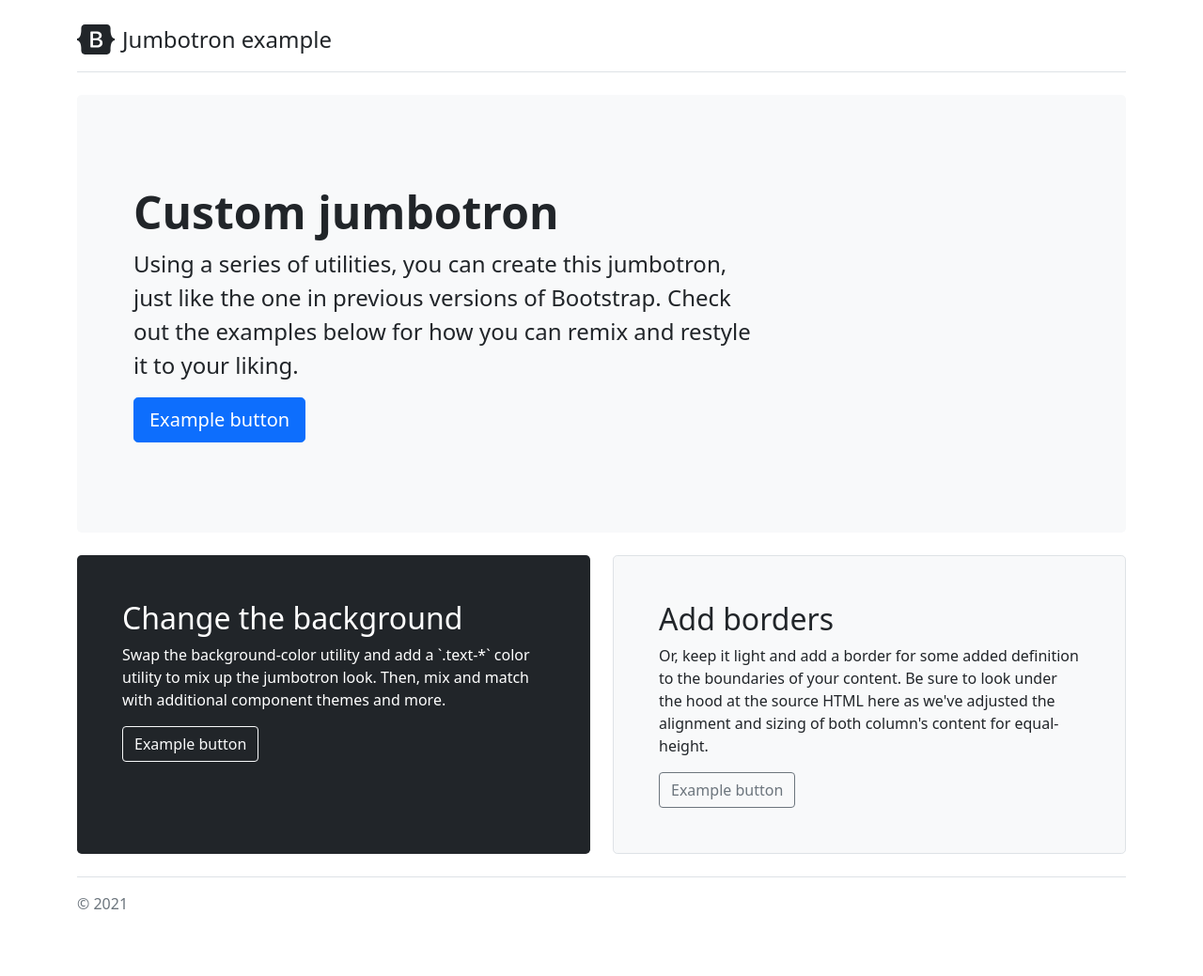
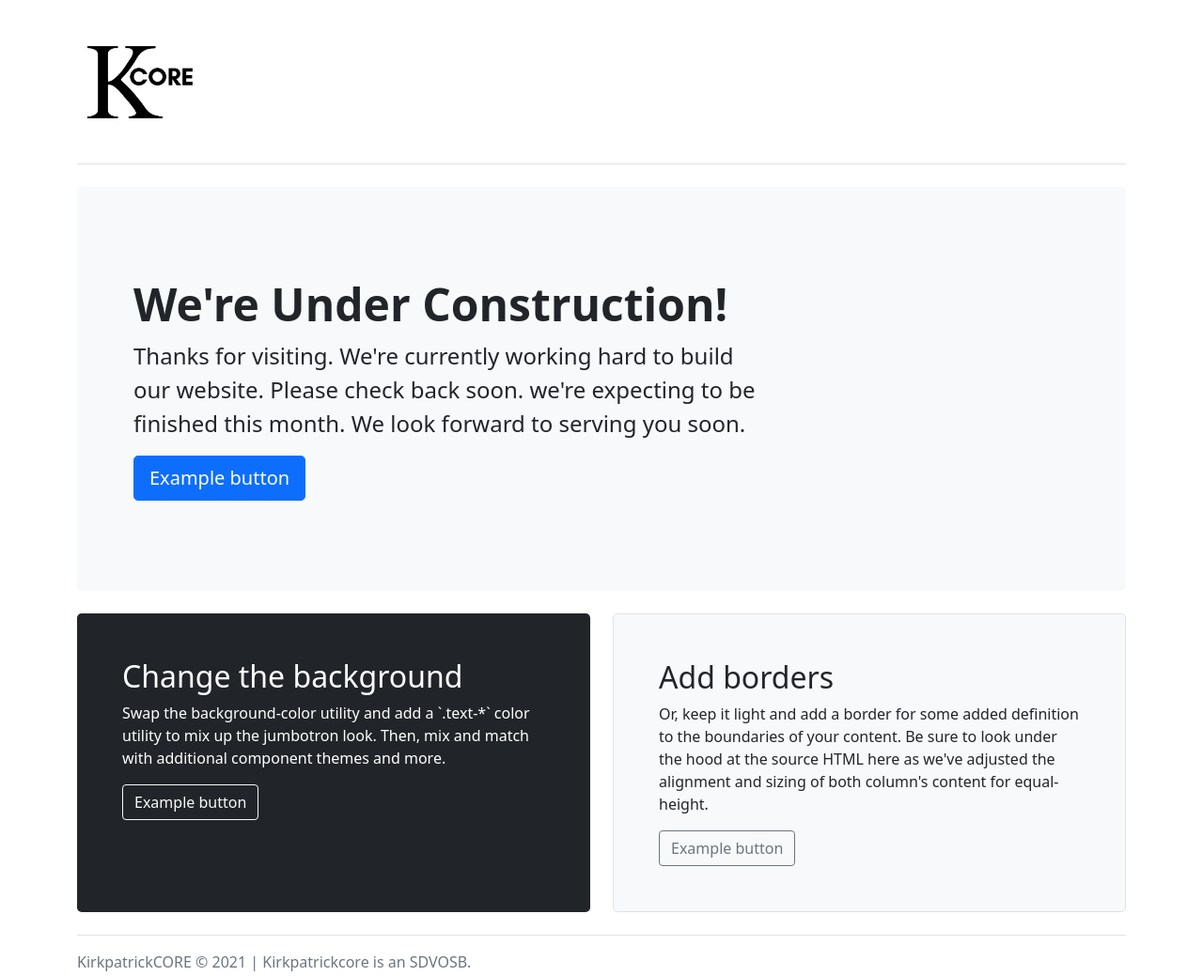
Before and after one commit to KirkpatrickCORE/kirkpatrickcore_website_coming_soon, a plain HTML site: page index.html in a window 1280 px wide. Shown: the whole page at 94% size. Before the commit the page ends 998 px from the top, so only its background shows below. Drawn offline with Linux system fonts and the light colour scheme.

Commit message:
updates added

```diff
--- a/index.html
+++ b/index.html
@@ -4,16 +4,12 @@
     <meta charset="utf-8">
     <meta name="viewport" content="width=device-width, initial-scale=1">
     <meta name="description" content="">
-    <meta name="author" content="Mark Otto, Jacob Thornton, and Bootstrap contributors">
-    <meta name="generator" content="Hugo 0.87.0">
-    <title>Jumbotron example · Bootstrap v5.1</title>
+    <meta name="author" content="KirkpatrickCORE">
 
-    <link rel="canonical" href="https://getbootstrap.com/docs/5.1/examples/jumbotron/">
-
-
+    <title>KirkpatrickCORE</title>
 
     <!-- Bootstrap core CSS -->
-<link href="../assets/dist/css/bootstrap.min.css" rel="stylesheet">
+<link href="assets/dist/css/bootstrap.min.css" rel="stylesheet">
 
     <style>
       .bd-placeholder-img {
@@ -39,15 +35,22 @@
   <div class="container py-4">
     <header class="pb-3 mb-4 border-bottom">
       <a href="/" class="d-flex align-items-center text-dark text-decoration-none">
-        <svg xmlns="http://www.w3.org/2000/svg" width="40" height="32" class="me-2" viewBox="0 0 118 94" role="img"><title>Bootstrap</title><path fill-rule="evenodd" clip-rule="evenodd" d="M24.509 0c-6.733 0-11.715 5.893-11.492 12.284.214 6.14-.064 14.092-2.066 20.577C8.943 39.365 5.547 43.485 0 44.014v5.972c5.547.529 8.943 4.649 10.951 11.153 2.002 6.485 2.28 14.437 2.066 20.577C12.794 88.106 17.776 94 24.51 94H93.5c6.733 0 11.714-5.893 11.491-12.284-.214-6.14.064-14.092 2.066-20.577 2.009-6.504 5.396-10.624 10.943-11.153v-5.972c-5.547-.529-8.934-4.649-10.943-11.153-2.002-6.484-2.28-14.437-2.066-20.577C105.214 5.894 100.233 0 93.5 0H24.508zM80 57.863C80 66.663 73.436 72 62.543 72H44a2 2 0 01-2-2V24a2 2 0 012-2h18.437c9.083 0 15.044 4.92 15.044 12.474 0 5.302-4.01 10.049-9.119 10.88v.277C75.317 46.394 80 51.21 80 57.863zM60.521 28.34H49.948v14.934h8.905c6.884 0 10.68-2.772 10.68-7.727 0-4.643-3.264-7.207-9.012-7.207zM49.948 49.2v16.458H60.91c7.167 0 10.964-2.876 10.964-8.281 0-5.406-3.903-8.178-11.425-8.178H49.948z" fill="currentColor"></path></svg>
-        <span class="fs-4">Jumbotron example</span>
+        <img src="assets/images/KirkpatrickCORE_logo/1.png" alt="" style="width: 12%;">
+
       </a>
     </header>
 
     <div class="p-5 mb-4 bg-light rounded-3">
       <div class="container-fluid py-5">
-        <h1 class="display-5 fw-bold">Custom jumbotron</h1>
-        <p class="col-md-8 fs-4">Using a series of utilities, you can create this jumbotron, just like the one in previous versions of Bootstrap. Check out the examples below for how you can remix and restyle it to your liking.</p>
+        <h1 class="display-5 fw-bold">We're Under Construction!</h1>
+        <p class="col-md-8 fs-4">
+          Thanks for visiting.
+          We're currently working hard to build our website.
+          Please check back soon.
+          we're expecting to be finished this month.
+          We look forward to serving you soon.
+
+        </p>
         <button class="btn btn-primary btn-lg" type="button">Example button</button>
       </div>
     </div>
@@ -70,7 +73,7 @@
     </div>
 
     <footer class="pt-3 mt-4 text-muted border-top">
-      &copy; 2021
+      KirkpatrickCORE &copy; 2021 | Kirkpatrickcore is an SDVOSB.
     </footer>
   </div>
 </main>
```
Also changed, not shown: assets/brand/bootstrap-logo-white.svg (deleted), assets/brand/bootstrap-logo.svg (deleted), assets/images/KirkpatrickCORE_logo/1.png (added), assets/images/KirkpatrickCORE_logo/2-cropped.png (added), assets/images/KirkpatrickCORE_logo/2.png (added), assets/images/KirkpatrickCORE_logo/3.png (added), assets/images/KirkpatrickCORE_logo/4-cropped.png (added), assets/images/KirkpatrickCORE_logo/4.png (added), assets/images/KirkpatrickCORE_logo/6.png (added), assets/images/KirkpatrickCORE_logo/Untitled design-5 copy.png (added), assets/images/KirkpatrickCORE_logo/favicon_io-1/android-chrome-192x192.png (added), assets/images/KirkpatrickCORE_logo/favicon_io-1/android-chrome-512x512.png (added), assets/images/KirkpatrickCORE_logo/favicon_io-1/apple-touch-icon.png (added), assets/images/KirkpatrickCORE_logo/favicon_io-1/favicon-16x16.png (added), 3 more files, 1 other file.
